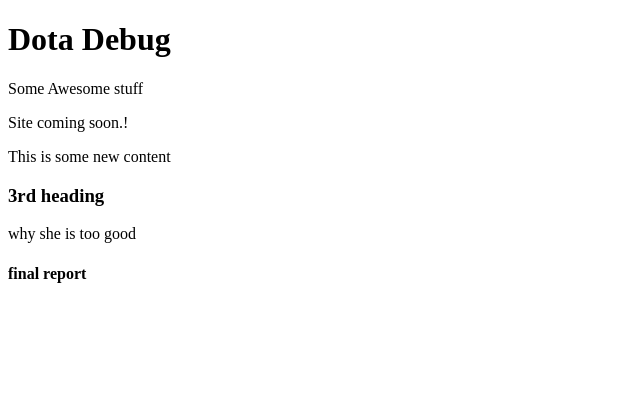
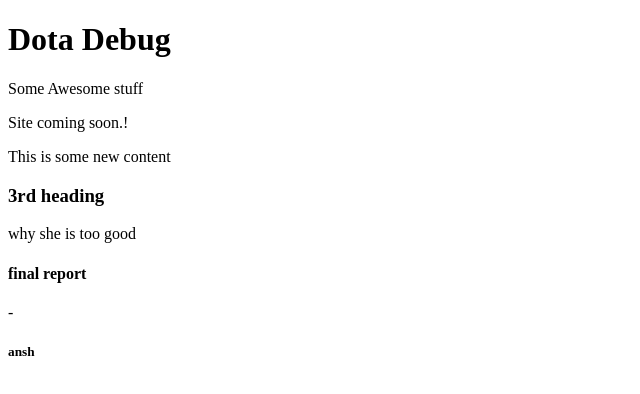
Before and after one commit to gautamtw/dotadebug, a plain HTML site: page index.html in a window 1280 px wide. Shown: the full height of the page, 0-640 px from the left. Drawn offline with Linux system fonts and the light colour scheme.

Commit message:
Update index.html

```diff
--- a/index.html
+++ b/index.html
@@ -11,5 +11,6 @@
   <p> why she is too good</p>
 
   <h4>final report</h4>
+  -<h5>ansh</h5>
 </body>
 </html>
```
